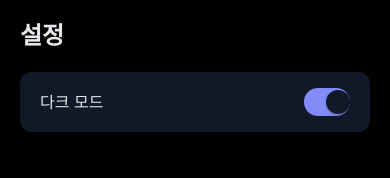
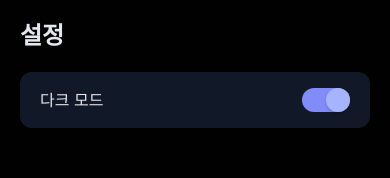
Before and after one commit to Devinix00/to-do-list-react-native, a React Native app: screen /Settings in a window 390 px wide. Shown: the top 178 px of the page. Built offline with nearby package versions, Linux system fonts and the light colour scheme.

Commit message:
design: Switch 컴포넌트 디자인 수정

```diff
--- a/src/components/Switch.tsx
+++ b/src/components/Switch.tsx
@@ -1,6 +1,6 @@
 import React, { useEffect, useRef } from "react";
-import { Animated, Pressable, StyleSheet } from "react-native";
-import { useTheme } from "styled-components/native";
+import { Animated, Pressable } from "react-native";
+import styledNative, { useTheme } from "styled-components/native";
 
 import type { AppTheme } from "../styles/theme";
 
@@ -8,6 +8,25 @@ interface SwitchProps {
   value: boolean;
   onValueChange: (value: boolean) => void;
 }
+
+const Track = styledNative(Animated.View)`
+  width: 48px;
+  height: 24px;
+  border-radius: 12px;
+  justify-content: center;
+  padding: 0px;
+`;
+
+const Thumb = styledNative(Animated.View)`
+  width: 24px;
+  height: 24px;
+  border-radius: 12px;
+  shadow-color: #000;
+  shadow-opacity: 0.15;
+  shadow-offset: 0px 2px;
+  shadow-radius: 3px;
+  elevation: 2;
+`;
 
 export default function Switch({ value, onValueChange }: SwitchProps) {
   const theme = useTheme() as AppTheme;
@@ -28,7 +47,7 @@ export default function Switch({ value, onValueChange }: SwitchProps) {
 
   const thumbTranslateX = animatedValue.interpolate({
     inputRange: [0, 1],
-    outputRange: [2, 20],
+    outputRange: [0, 24],
   });
 
   const handleToggle = () => {
@@ -37,39 +56,16 @@ export default function Switch({ value, onValueChange }: SwitchProps) {
 
   return (
     <Pressable onPress={handleToggle} hitSlop={8}>
-      <Animated.View
-        style={[styles.track, { backgroundColor: trackBackground }]}
-      >
-        <Animated.View
-          style={[
-            styles.thumb,
-            {
-              transform: [{ translateX: thumbTranslateX }],
-              backgroundColor: theme.colors.surface,
-            },
-          ]}
+      <Track style={{ backgroundColor: trackBackground }}>
+        <Thumb
+          style={{
+            transform: [{ translateX: thumbTranslateX }],
+            backgroundColor: value
+              ? theme.colors.primaryLight
+              : theme.colors.surface,
+          }}
         />
-      </Animated.View>
+      </Track>
     </Pressable>
   );
 }
-
-const styles = StyleSheet.create({
-  track: {
-    width: 46,
-    height: 28,
-    borderRadius: 16,
-    paddingHorizontal: 2,
-    justifyContent: "center",
-  },
-  thumb: {
-    width: 24,
-    height: 24,
-    borderRadius: 12,
-    shadowColor: "#000",
-    shadowOpacity: 0.15,
-    shadowOffset: { width: 0, height: 2 },
-    shadowRadius: 3,
-    elevation: 2,
-  },
-});
```
